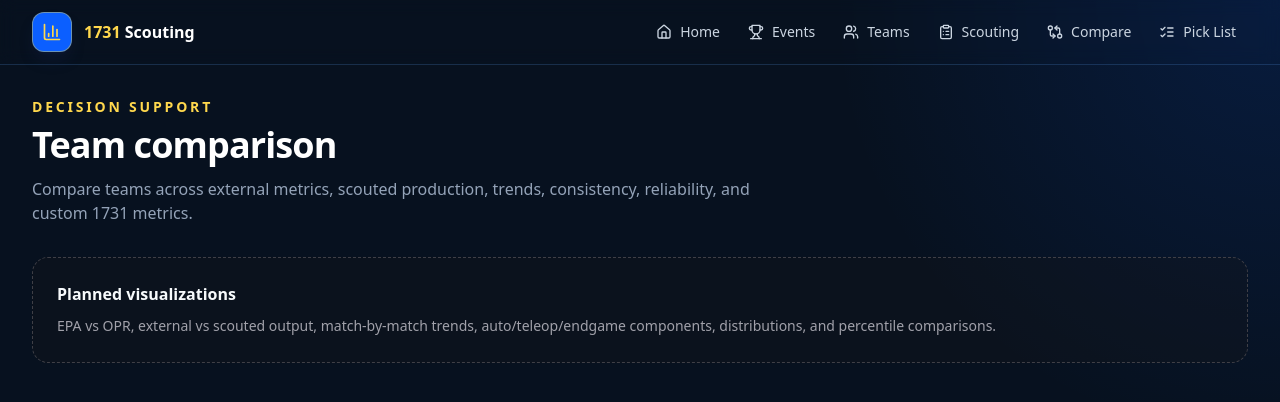
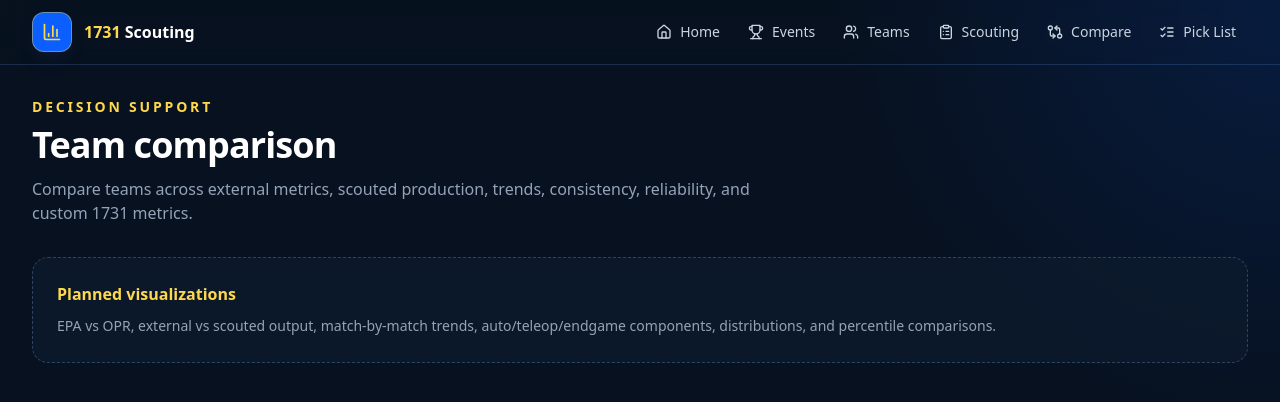
Before and after one commit to IAbbasi04/FRC1731-Scouting-App, a Next.js app: page /compare in a window 1280 px wide. Shown: the top 402 px of the page. Built offline with nearby package versions, Linux system fonts and the light colour scheme.

Commit message:
style: theme placeholder cards

```diff
--- a/components/feature-placeholder.tsx
+++ b/components/feature-placeholder.tsx
@@ -1,3 +1,8 @@
 export function FeaturePlaceholder({ title, children }: { title: string; children: React.ReactNode }) {
-  return <section className="rounded-2xl border border-dashed border-zinc-700 bg-zinc-900/30 p-6"><h2 className="font-semibold">{title}</h2><div className="mt-2 text-sm leading-6 text-zinc-400">{children}</div></section>;
+  return (
+    <section className="rounded-2xl border border-dashed border-blue-300/25 bg-[#0d1b2e]/80 p-6">
+      <h2 className="font-semibold text-[#ffd84d]">{title}</h2>
+      <div className="mt-2 text-sm leading-6 text-slate-400">{children}</div>
+    </section>
+  );
 }
```
